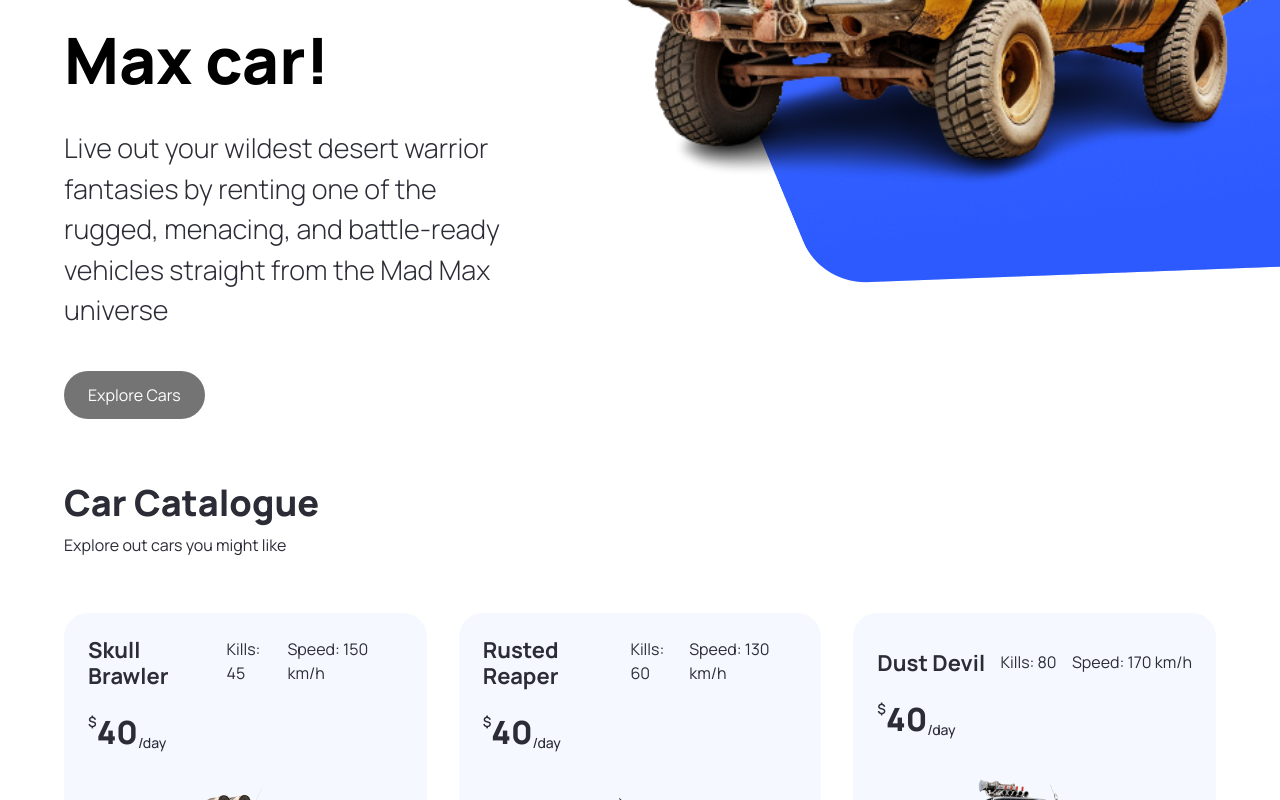
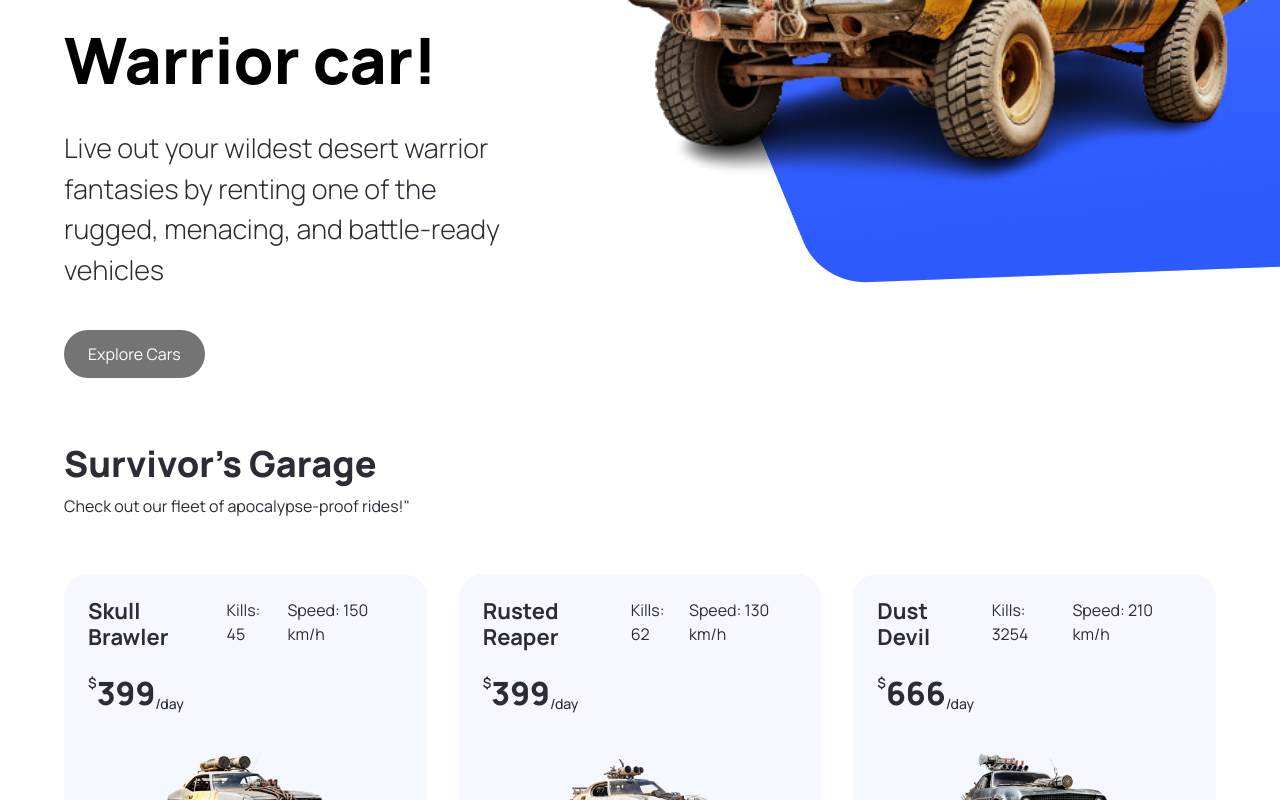
Before and after one commit to LukasMitlener/RentRoadWarrior, a Next.js app: page / in a window 1280 px wide. Shown: the part 420-1220 px from the top of the page. Built offline with nearby package versions, Linux system fonts and the light colour scheme.

Commit message:
Add files via upload

```diff
--- a/app/globals.css
+++ b/app/globals.css
@@ -35,7 +35,6 @@
 .custom-btn {
   @apply flex flex-row relative justify-center items-center py-3 px-6 outline-none;
 }
-/* END: General styles */
 
 /* START: Hero styles */
 .hero {
--- a/app/page.tsx
+++ b/app/page.tsx
@@ -9,8 +9,8 @@
       <Hero />
       <div className='mt-12 padding-x padding-y max-width' id='discover'>
         <div className='home__text-container'>
-          <h1 className='text-4xl font-extrabold'>Car Catalogue</h1>
-          <p>Explore out cars you might like</p>
+          <h1 className='text-4xl font-extrabold'>Survivor's Garage</h1>
+          <p>Check out our fleet of apocalypse-proof rides!"</p>
         </div>
 
         {!isDataEmpty ? (
--- a/components/CarCard.tsx
+++ b/components/CarCard.tsx
@@ -12,7 +12,7 @@
 }
 
 const CarCard = ({ car }: CarCardProps) => {
-  const { name, imagePath, kills, speed, armorLevel, fuelCapacity, carRent, weaponry } = car;
+  const { name, imagePath, kills, speed, carRent } = car;
 
   const [isOpen, setIsOpen] = useState(false);
 
--- a/components/Hero.tsx
+++ b/components/Hero.tsx
@@ -16,11 +16,11 @@
     <div className="hero">
       <div className="flex-1 pt-36 padding-x">
         <h1 className="hero__title">
-          Rule the wastelands! Rent a Mad Max car!
+          Rule the wastelands! Rent a Road Warrior car!
         </h1>
 
         <p className="hero__subtitle">
-         Live out your wildest desert warrior fantasies by renting one of the rugged, menacing, and battle-ready vehicles straight from the Mad Max universe
+         Live out your wildest desert warrior fantasies by renting one of the rugged, menacing, and battle-ready vehicles
         </p>
         <CustomButton
           title="Explore Cars"
--- a/components/Navbar.tsx
+++ b/components/Navbar.tsx
@@ -14,7 +14,7 @@
           height={18}
           className='object-contain'
         />
-        <h1 className="2xl:text-[36px] sm:text-[32px] text-[25px] font-extrabold">Rent<span className="text-primary-blue">MadMax</span>Car</h1>
+        <h1 className="2xl:text-[36px] sm:text-[32px] text-[25px] font-extrabold">Rent<span className="text-primary-blue">Road</span>Warrior</h1>
       </Link>
 
       <CustomButton
--- a/constants/index.ts
+++ b/constants/index.ts
@@ -1,75 +1,3 @@
-export const manufacturers = [
-  "Acura",
-  "Alfa Romeo",
-  "Aston Martin",
-  "Audi",
-  "Bentley",
-  "BMW",
-  "Buick",
-  "Cadillac",
-  "Chevrolet",
-  "Chrysler",
-  "Citroen",
-  "Dodge",
-  "Ferrari",
-  "Fiat",
-  "Ford",
-  "GMC",
-  "Honda",
-  "Hyundai",
-  "Infiniti",
-  "Jaguar",
-  "Jeep",
-  "Kia",
-  "Lamborghini",
-  "Land Rover",
-  "Lexus",
-  "Lincoln",
-  "Maserati",
-  "Mazda",
-  "McLaren",
-  "Mercedes-Benz",
-  "MINI",
-  "Mitsubishi",
-  "Nissan",
-  "Porsche",
-  "Ram",
-  "Rolls-Royce",
-  "Subaru",
-  "Tesla",
-  "Toyota",
-  "Volkswagen",
-  "Volvo",
-];
-
-export const yearsOfProduction = [
-  { title: "Year", value: "" },
-  { title: "2015", value: "2015" },
-  { title: "2016", value: "2016" },
-  { title: "2017", value: "2017" },
-  { title: "2018", value: "2018" },
-  { title: "2019", value: "2019" },
-  { title: "2020", value: "2020" },
-  { title: "2021", value: "2021" },
-  { title: "2022", value: "2022" },
-  { title: "2023", value: "2023" },
-];
-
-export const fuels = [
-  {
-    title: "Fuel",
-    value: "",
-  },
-  {
-    title: "Gas",
-    value: "Gas",
-  },
-  {
-    title: "Electricity",
-    value: "Electricity",
-  },
-];
-
 export const footerLinks = [
   {
     title: "About",
--- a/data/cars.json
+++ b/data/cars.json
@@ -7,62 +7,62 @@
       "speed": 150,
       "armorLevel": 4,
       "fuelCapacity": 80,
-      "carRent": 40,
+      "carRent": 399,
       "weaponry": "Spiked Bumper and Side Flamethrowers"
   },
   {
       "id": 2,
       "name": "Rusted Reaper",
       "imagePath": "/images/rusted_reaper.png",
-      "kills": 60,
+      "kills": 62,
       "speed": 130,
       "armorLevel": 5,
       "fuelCapacity": 90,
-      "carRent": 40,
+      "carRent": 399,
       "weaponry": "Front Mounted Harpoon and Rear Grenade Launcher"
   },
   {
       "id": 3,
       "name": "Dust Devil",
       "imagePath": "/images/dust_devil.png",
-      "kills": 80,
-      "speed": 170,
+      "kills": 3254,
+      "speed": 210,
       "armorLevel": 3,
       "fuelCapacity": 60,
-      "carRent": 40,
+      "carRent": 666,
       "weaponry": "Side-mounted Chainsaws and Roof-mounted Machine Gun"
   },
   {
       "id": 4,
       "name": "Rust Phantom",
       "imagePath": "/images/rust_phantom.png",
-      "kills": 30,
+      "kills": 31,
       "speed": 200,
       "armorLevel": 2,
       "fuelCapacity": 100,
-      "carRent": 40,
+      "carRent": 399,
       "weaponry": "Front Mounted Dozer Blade and Side Flamethrowers"
   },
   {
       "id": 5,
       "name": "Scorched Scavenger",
       "imagePath": "/images/scorched_scavenger.png",
-      "kills": 100,
+      "kills": 113,
       "speed": 140,
       "armorLevel": 4,
       "fuelCapacity": 70,
-      "carRent": 40,
+      "carRent": 399,
       "weaponry": "Rear Oil Slick Dispenser and Frontal Machine Gun"
   },
   {
       "id": 6,
       "name": "Fallout Fury",
       "imagePath": "/images/fallout_fury.png",
-      "kills": 90,
+      "kills": 94,
       "speed": 150,
       "armorLevel": 5,
       "fuelCapacity": 80,
-      "carRent": 40,
+      "carRent": 399,
       "weaponry": "Rooftop Rocket Launcher and Bumper Spikes"
   },
   {
@@ -73,7 +73,7 @@
       "speed": 160,
       "armorLevel": 4,
       "fuelCapacity": 75,
-      "carRent": 40,
+      "carRent": 399,
       "weaponry": "Dual Side Flamethrowers and Rear Mounted Harpoon"
   },
   {
@@ -84,7 +84,7 @@
       "speed": 120,
       "armorLevel": 5,
       "fuelCapacity": 85,
-      "carRent": 40,
+      "carRent": 399,
       "weaponry": "Front Mounted Cannon and Rear Oil Slick Dispenser"
   },
   {
@@ -95,18 +95,18 @@
     "speed": 10,
     "armorLevel": 1,
     "fuelCapacity": 13,
-    "carRent": 40,
+    "carRent": 399,
     "weaponry": "Lego Launcher"
   },
   {
     "id": 11,
     "name": "Wooly Knitster",
     "imagePath": "/images/wooly-knitster.png",
-    "kills": 0,
-    "speed": 60,
-    "armorLevel": 1,
+    "kills": 1,
+    "speed": 25,
+    "armorLevel": 0,
     "fuelCapacity": 15,
-    "carRent": 10,
+    "carRent": 199,
     "weaponry": "Wool Whip and Fluffy Fog"
   },
   {
@@ -117,7 +117,7 @@
     "speed": 30,
     "armorLevel": 1,
     "fuelCapacity": 15,
-    "carRent": 10,
+    "carRent": 99,
     "weaponry": "Rubber Band Rumble"
   },
   {
@@ -128,7 +128,7 @@
     "speed": 120,
     "armorLevel": 3,
     "fuelCapacity": 15,
-    "carRent": 50,
+    "carRent": 999,
     "weaponry": "LED Lazer and Diode Decoy"
   }
 ]
```
Also changed, not shown: types/index.ts (+0 -32 lines).
